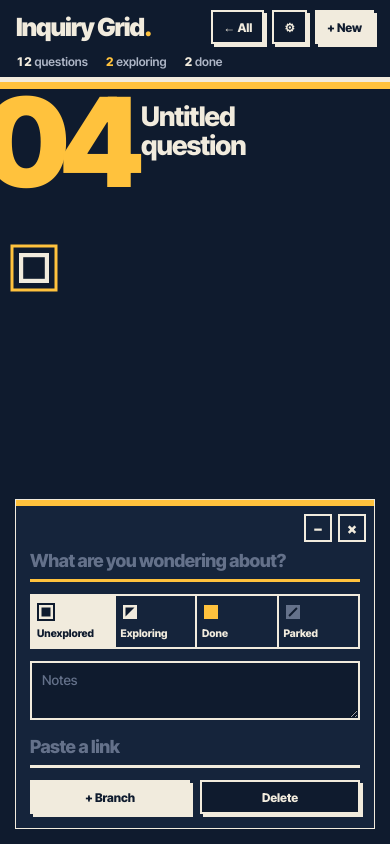
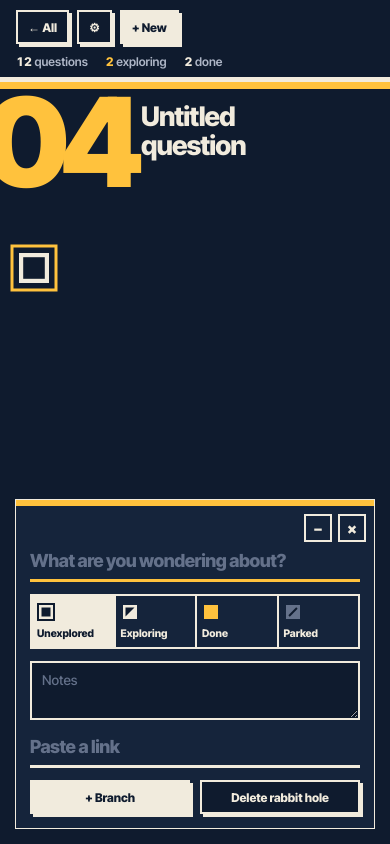
Before and after one commit to Tejas-Aggarwal/fathom, a plain HTML site: page index.html in a window 390 px wide. Both pictures are taken after a click on the button "+ New". Drawn offline with Linux system fonts and the light colour scheme.

Commit message:
Remove Clear everything; add an Edit button for rabbit holes
Clear everything wiped every device through sync, so it is gone;
rabbit holes are deleted one at a time, with Undo. Inside a rabbit
hole, an Edit button opens its card, whose button now reads
'Delete rabbit hole'. On phones the small title hides in that view so
the buttons fit.

Co-Authored-By: Claude Opus 5.5 <noreply@anthropic.com>

```diff
--- a/index.html
+++ b/index.html
@@ -293,6 +293,8 @@ html.still *,html.still *::before,html.still *::after{animation:none!important;t
   .short{display:inline}
   .savebtn[data-st="saved"],.savebtn[data-st="local"]{display:none}
   .app:has(.insp:not([hidden])) .zoom{display:none}
+  body.inhole .mast h1{display:none}
+  body.inhole .tools{grid-column:1/-1;justify-content:flex-start}
   .tiles{grid-template-columns:1fr;gap:16px}
   .tile{min-height:0}
   .tn{font-size:50px}
@@ -311,6 +313,7 @@ html.still *,html.still *::before,html.still *::after{animation:none!important;t
     <div class="tools">
       <button class="tb savebtn" id="savebtn" data-st="local" title="Saved"><i></i><span id="savetxt"></span></button>
       <button class="tb back" id="back" hidden aria-label="Back to all questions">← All</button>
+      <button class="tb" id="edithole" hidden aria-label="Edit or delete this rabbit hole">Edit</button>
       <button class="tb" id="custom" aria-expanded="false" aria-label="Customize"><span class="long">Customize</span><span class="short">⚙</span></button>
       <button class="tb primary" id="add" aria-label="New question">+ New<span class="long"> question</span></button>
     </div>
@@ -343,7 +346,6 @@ html.still *,html.still *::before,html.still *::after{animation:none!important;t
         <div class="datarow">
           <button class="tb" id="export">Export copy</button>
           <button class="tb" id="import">Import</button>
-          <button class="tb danger" id="clear">Clear everything</button>
           <input type="file" id="importfile" accept=".json,application/json" hidden>
         </div>
         <div class="ghbox" id="ghbox">
@@ -589,8 +591,9 @@ $("#tiles").addEventListener("click",e=>{const t=e.target.closest(".tile");if(t)
 $("#homeq").oninput=renderHome;
 $("#homeq").onkeydown=e=>{if(e.key==="Enter"){const b=$("#tiles .ir");if(b)b.click()}};
 $("#back").onclick=goHome;
+$("#edithole").onclick=()=>{const fr=focusRoot();if(!fr)return;if(prefs.mini){prefs.mini=false;persistLocal()}select(fr.id)};
 
-function renderMast(){const c=counts(),fr=focusRoot();$("#back").hidden=!fr;$("#zoom").hidden=!fr;
+function renderMast(){const c=counts(),fr=focusRoot();document.body.classList.toggle("inhole",!!fr);$("#back").hidden=!fr;$("#zoom").hidden=!fr;$("#edithole").hidden=!fr||sel===fr.id;
   $("#sum").innerHTML=c.all?`<span><b>${c.all}</b> questions</span><span class="hot"><b>${c.exploring}</b> exploring</span><span><b>${c.done}</b> done</span>`:""}
 function renderInsp(){
   const box=$("#insp"),L=sel&&locate(sel);
@@ -604,7 +607,7 @@ function renderInsp(){
     <textarea id="note" aria-label="Notes" placeholder="Notes"></textarea>
     <div class="links" id="links"></div>
     <input id="linkin" class="linkin" type="url" inputmode="url" placeholder="Paste a link" autocomplete="off" spellcheck="false" aria-label="Add a link">
-    <div class="acts"><button class="tb primary" id="branch">+ Branch</button><button class="tb del" id="del">Delete</button></div>
+    <div class="acts"><button class="tb primary" id="branch">+ Branch</button><button class="tb del" id="del">${isRoot?"Delete rabbit hole":"Delete"}</button></div>
   </div>`;
   // Look the question up by id on every event: a sync may have swapped in fresh objects while this card is open.
   const id=n.id,cur=()=>{const x=locate(id);return x&&x.node};
@@ -768,8 +771,6 @@ $("#forget").onclick=async()=>{handle=null;fileOK=false;await IDB.set("handle",u
 $("#export").onclick=()=>{const blob=new Blob([JSON.stringify(payload(),replacer,2)],{type:"application/json"}),a=document.createElement("a");a.href=URL.createObjectURL(blob);a.download=`inquiry-grid-${new Date().toISOString().slice(0,10)}.json`;document.body.append(a);a.click();a.remove();setTimeout(()=>URL.revokeObjectURL(a.href),2000);toast("Exported a copy")};
 $("#import").onclick=()=>$("#importfile").click();
 $("#importfile").onchange=async e=>{const f=e.target.files[0];e.target.value="";if(!f)return;try{const d=JSON.parse(await f.text());if(!valid(d))throw new Error("not an Inquiry Grid file");adopt(d);save();toast("Imported "+f.name)}catch(err){toast("Couldn't import: "+err.message)}};
-let armT;$("#clear").onclick=()=>{const b=$("#clear");if(!b.classList.contains("armed")){b.classList.add("armed");b.textContent="Press again to clear";clearTimeout(armT);armT=setTimeout(()=>{b.classList.remove("armed");b.textContent="Clear everything"},3000);return}
-  clearTimeout(armT);b.classList.remove("armed");b.textContent="Clear everything";roots.forEach(tombstone);roots=[];example=false;sel=null;save();render();toast("Cleared. A fresh grid.")};
 $("#savebtn").onclick=()=>{
   if(ghOn()){if(ghState==="error")openPop(true);else sync();return}
   if(saveState==="reconnect"&&handle){reconnect();return}openPop(true)};
@@ -902,7 +903,7 @@ if(shared){ghSchedule(600);toast(shared.text?"Added from share. Edit it into a q
 if("serviceWorker" in navigator&&location.protocol!=="file:"&&!embedded)navigator.serviceWorker.register("sw.js").catch(()=>{});
 
 /* ---------- updates: BUILD changes on every release; a newer one on the server reloads the app ---------- */
-const BUILD="2026.11.18-9";
+const BUILD="2026.11.18-10";
 $("#build").textContent="Version "+BUILD;
 async function checkUpdate(){
   if(location.protocol==="file:"||embedded||!navigator.onLine)return;
```
